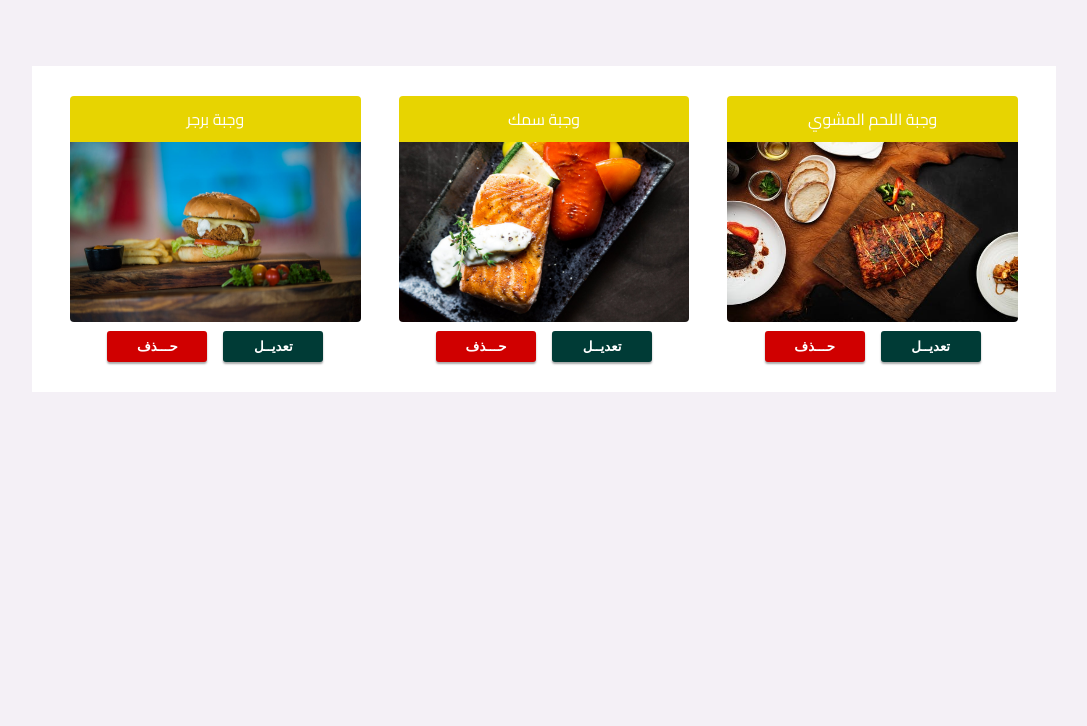
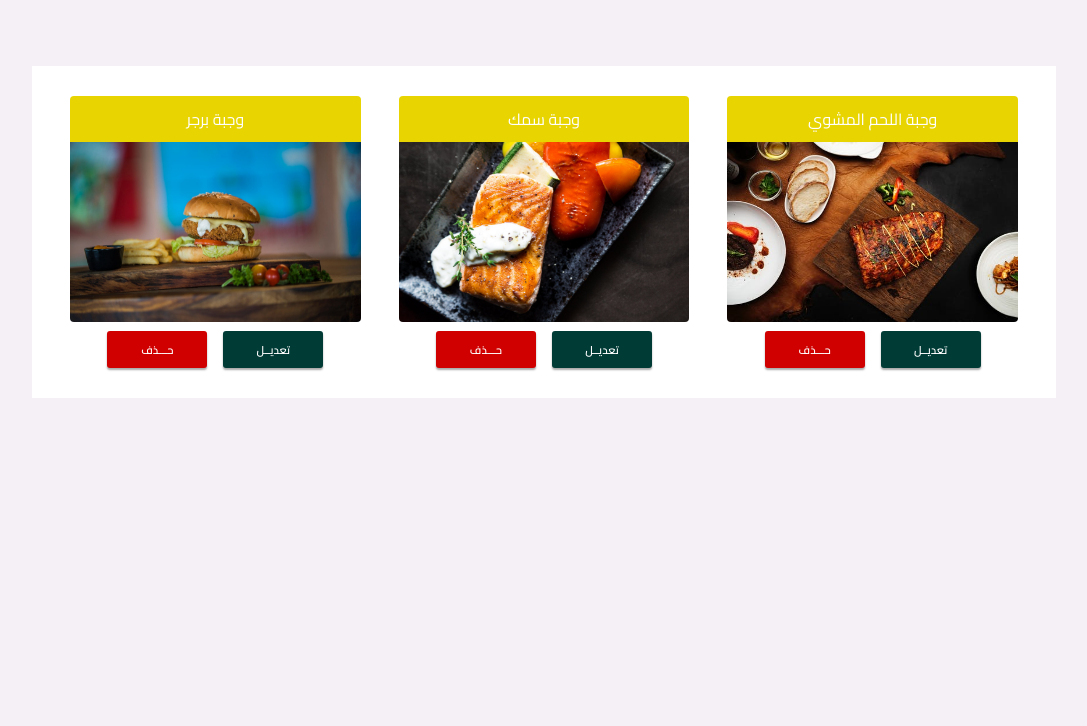
Before and after one commit to sohepalslamat/Delivery-of-meals, a Flask app: template templates/display-meal.html in a window 1280 px wide. Shown: the part 74-800 px from the top of the page, without its empty margins (96-1183 px from the left). Run offline with Flask 2, Linux system fonts and the light colour scheme; the template is opened without the code that fills it, so the values that code supplies are empty.

Commit message:
simple fix

```diff
--- a/static/style/style.css
+++ b/static/style/style.css
@@ -194,6 +194,10 @@ a {
   transition: opacity ease-in-out 300ms;
 }
 
+#add-meal-form #add-meal-cancel {
+  display: inline-block;
+}
+
 #request-form #submit:hover,
 #add-meal-form #add-meal-submit:hover,
 #add-meal-form #add-meal-cancel:hover {
@@ -344,7 +348,8 @@ a {
   justify-content: center;
 }
 
-#main-edit button {
+#main-edit .delete-btn,
+#main-edit .edit-btn {
   padding: 8px;
   width: 100px;
   color: white;
@@ -356,9 +361,11 @@ a {
   cursor: pointer;
   text-align: center;
   transition: opacity ease-in-out 300ms;
+  font-size: 0.7rem;
 }
 
-#main-edit button:hover {
+#main-edit .delete-btn:hover,
+#main-edit .edit-btn:hover {
   opacity: 0.9;
 }
 
@@ -371,10 +378,11 @@ a {
   background: #d00000;
 }
 
-#main-edit a {
-  color: white;
-}
-
 .edit-form-hide {
   display: none;
 }
+
+#main-edit #add-meal-cancel {
+  padding: 6px;
+  font-size: 0.7rem;
+}
--- a/templates/display-meal.html
+++ b/templates/display-meal.html
@@ -31,8 +31,8 @@
           <img src="../static/images/assets/burger.jpeg" alt="burger image" />
 
           <div>
-            <button class="delete-btn">حـــذف</button>
-            <button class="edit-btn"><a href="/edit-meal">تعديــل</a></button>
+            <a class="delete-btn" href="/admin/meals/delete">حـــذف</a>
+            <a class="edit-btn" href="/admin/meals/update/">تعديــل</a>
           </div>
         </div>
 
@@ -41,8 +41,8 @@
           <img src="../static/images/assets/fish.jpeg" alt="burger image" />
 
           <div>
-            <button class="delete-btn">حـــذف</button>
-            <button class="edit-btn"><a href="/edit-meal">تعديــل</a></button>
+            <a class="delete-btn" href="/admin/meals/delete">حـــذف</a>
+            <a class="edit-btn" href="/admin/meals/update/">تعديــل</a>
           </div>
         </div>
 
@@ -51,8 +51,8 @@
           <img src="../static/images/assets/meat.jpeg" alt="burger image" />
 
           <div>
-            <button class="delete-btn">حـــذف</button>
-            <button class="edit-btn"><a href="/edit-meal">تعديــل</a></button>
+            <a class="delete-btn" href="/admin/meals/delete">حـــذف</a>
+            <a class="edit-btn" href="/admin/meals/update/">تعديــل</a>
           </div>
         </div>
       </section>
--- a/templates/edit-meal.html
+++ b/templates/edit-meal.html
@@ -37,6 +37,7 @@
               placeholder="... أدخل اسم الوجبة"
             />
           </div>
+
           <div class="input-container">
             <label html="mealDesc"> :وصف الوجبة </label>
             <textarea
@@ -70,7 +71,7 @@
           </div>
 
           <div>
-            <button id="add-meal-cancel"><a href="/meals">إلــغاء</a></button>
+            <a id="add-meal-cancel" href="/admin/meals">إلــغاء</a>
             <input
               type="submit"
               name="add-meal-submit"
```
